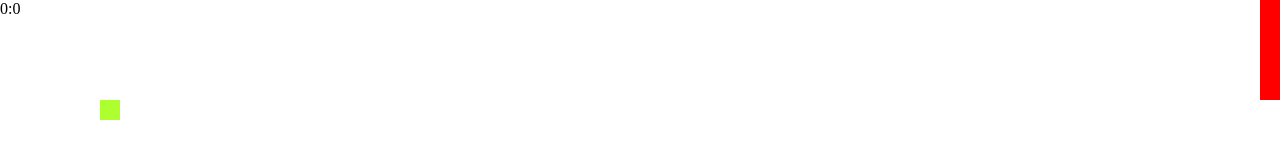
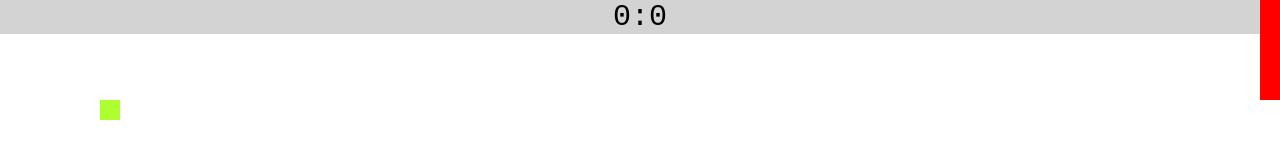
Before and after one commit to SteveNoyes/ping, a plain HTML site: page index.html in a window 1280 px wide. Drawn offline with Linux system fonts and the light colour scheme.

Commit message:
score id

```diff
--- a/app.css
+++ b/app.css
@@ -34,3 +34,11 @@ body {
   width: 20px;
   height: 20px;
 }
+
+#logas {
+  font-size: 30px;
+  font-family: monospace;
+  display: block;
+  background-color: lightgrey;
+  text-align: center;
+}
--- a/index.html
+++ b/index.html
@@ -11,7 +11,7 @@
   <div class="handle" id="lh"></div>
   <div class="handle" id="rh"></div>
   <div id="peg"></div>
-  <div>0:0</div>
+  <div id="logas">0:0</div>
 
 </body>
 </html>
```
